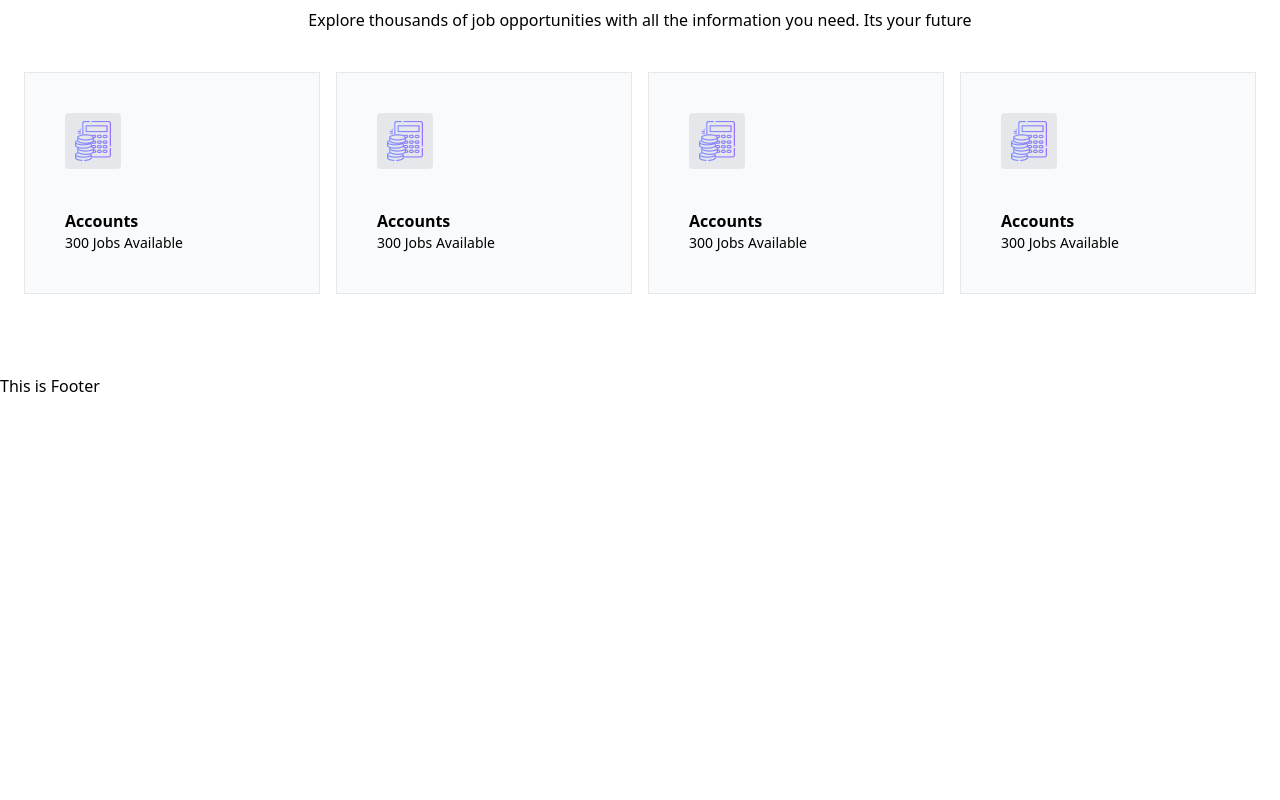
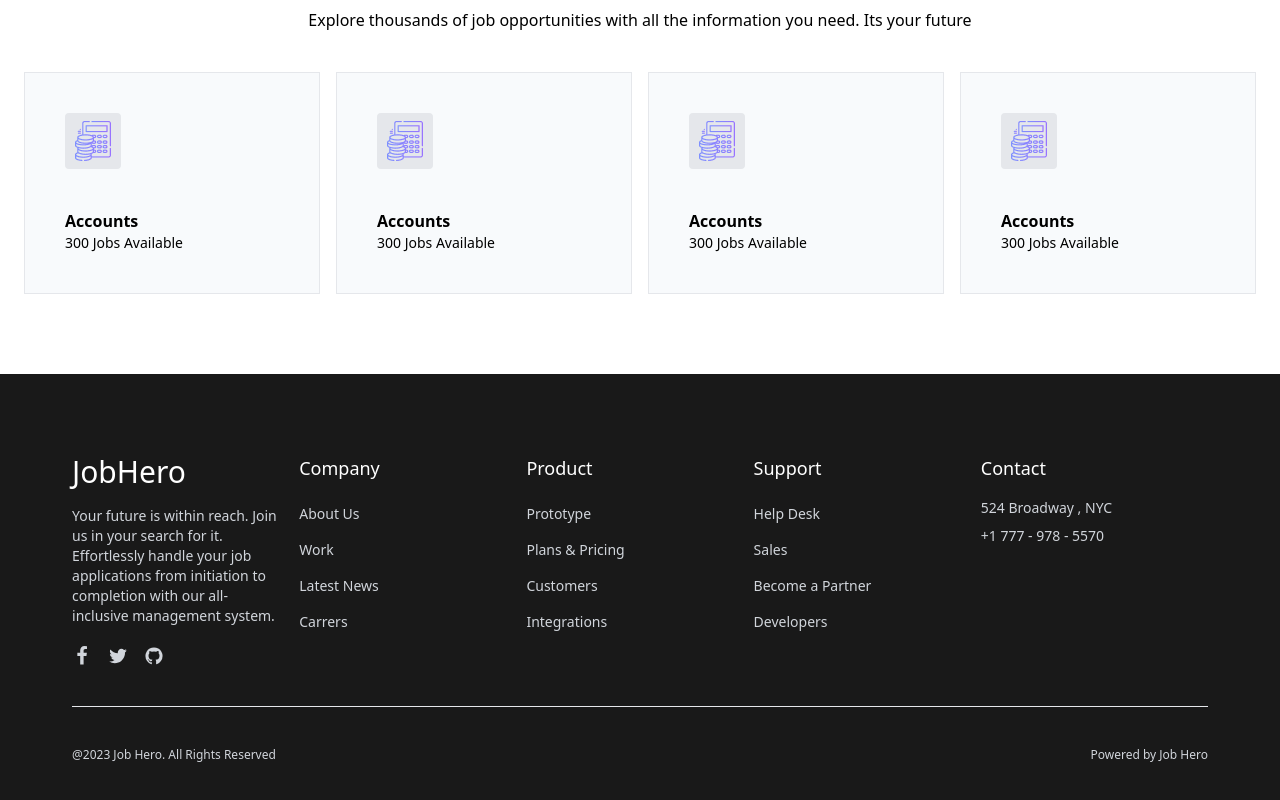
Before and after one commit to IftekherAziz/Job-Hero-Marketplace, a React (Vite) app: page / in a window 1280 px wide. Shown: the part 940-1740 px from the top of the page. Before the commit the page ends 1338 px from the top, so only its background shows below. Built offline with nearby package versions, Linux system fonts and the light colour scheme; a web font is replaced by a local one.

Commit message:
Footer Design Complete

```diff
--- a/src/App.jsx
+++ b/src/App.jsx
@@ -1,15 +1,17 @@
-import React from 'react';
-import Header from './components/Header/Header';
-import { Outlet } from 'react-router-dom';
-import Footer from './components/Footer/Footer';
+import React from "react";
+import Header from "./components/Header/Header";
+import { Outlet } from "react-router-dom";
+import Footer from "./components/Footer/Footer";
 
 const App = () => {
   return (
-    <div>
+    <>
       <Header></Header>
-      <Outlet></Outlet>
+      <div className="md:min-h-[calc(100vh-341px)]">
+        <Outlet></Outlet>
+      </div>
       <Footer></Footer>
-    </div>
+    </>
   );
 };
 
--- a/src/components/Footer/Footer.jsx
+++ b/src/components/Footer/Footer.jsx
@@ -2,9 +2,164 @@ import React from 'react';
 
 const Footer = () => {
     return (
-        <div>
-            <h2>This is Footer</h2>
+      <footer class="footer_bg  dark:bg-gray-800 pt-20 px-10">
+        <div class="max-w-7xl px-4 mx-auto sm:px-6 md:px-8 text-gray-300">
+          <ul class="flex flex-wrap justify-center text-lg font-light">
+            <li class="w-1/2 md:w-1/4 lg:w-1/5 mb-10">
+              <div class="">
+                <h1 class="text-white font-medium text-3xl mb-4">JobHero</h1>
+                <ul>
+                  <li class="mb-2">
+                    <p className="text-sm pr-4">
+                      Your future is within reach. Join us in your search for
+                      it. Effortlessly handle your job applications from
+                      initiation to completion with our all-inclusive management
+                      system.
+                    </p>
+                  </li>
+                  <div class="flex gap-4 pt-3">
+                    <a href="#">
+                      <svg
+                        width="20"
+                        height="20"
+                        fill="currentColor"
+                        class="text-xl"
+                        viewBox="0 0 1792 1792"
+                        xmlns="http://www.w3.org/2000/svg"
+                      >
+                        <path d="M1343 12v264h-157q-86 0-116 36t-30 108v189h293l-39 296h-254v759h-306v-759h-255v-296h255v-218q0-186 104-288.5t277-102.5q147 0 228 12z"></path>
+                      </svg>
+                    </a>
+                    <a href="#">
+                      <svg
+                        width="20"
+                        height="20"
+                        fill="currentColor"
+                        class="text-xl "
+                        viewBox="0 0 1792 1792"
+                        xmlns="http://www.w3.org/2000/svg"
+                      >
+                        <path d="M1684 408q-67 98-162 167 1 14 1 42 0 130-38 259.5t-115.5 248.5-184.5 210.5-258 146-323 54.5q-271 0-496-145 35 4 78 4 225 0 401-138-105-2-188-64.5t-114-159.5q33 5 61 5 43 0 85-11-112-23-185.5-111.5t-73.5-205.5v-4q68 38 146 41-66-44-105-115t-39-154q0-88 44-163 121 149 294.5 238.5t371.5 99.5q-8-38-8-74 0-134 94.5-228.5t228.5-94.5q140 0 236 102 109-21 205-78-37 115-142 178 93-10 186-50z"></path>
+                      </svg>
+                    </a>
+                    <a href="#">
+                      <svg
+                        xmlns="http://www.w3.org/2000/svg"
+                        width="20"
+                        height="20"
+                        fill="currentColor"
+                        class="text-xl "
+                        viewBox="0 0 1792 1792"
+                      >
+                        <path d="M896 128q209 0 385.5 103t279.5 279.5 103 385.5q0 251-146.5 451.5t-378.5 277.5q-27 5-40-7t-13-30q0-3 .5-76.5t.5-134.5q0-97-52-142 57-6 102.5-18t94-39 81-66.5 53-105 20.5-150.5q0-119-79-206 37-91-8-204-28-9-81 11t-92 44l-38 24q-93-26-192-26t-192 26q-16-11-42.5-27t-83.5-38.5-85-13.5q-45 113-8 204-79 87-79 206 0 85 20.5 150t52.5 105 80.5 67 94 39 102.5 18q-39 36-49 103-21 10-45 15t-57 5-65.5-21.5-55.5-62.5q-19-32-48.5-52t-49.5-24l-20-3q-21 0-29 4.5t-5 11.5 9 14 13 12l7 5q22 10 43.5 38t31.5 51l10 23q13 38 44 61.5t67 30 69.5 7 55.5-3.5l23-4q0 38 .5 88.5t.5 54.5q0 18-13 30t-40 7q-232-77-378.5-277.5t-146.5-451.5q0-209 103-385.5t279.5-279.5 385.5-103zm-477 1103q3-7-7-12-10-3-13 2-3 7 7 12 9 6 13-2zm31 34q7-5-2-16-10-9-16-3-7 5 2 16 10 10 16 3zm30 45q9-7 0-19-8-13-17-6-9 5 0 18t17 7zm42 42q8-8-4-19-12-12-20-3-9 8 4 19 12 12 20 3zm57 25q3-11-13-16-15-4-19 7t13 15q15 6 19-6zm63 5q0-13-17-11-16 0-16 11 0 13 17 11 16 0 16-11zm58-10q-2-11-18-9-16 3-14 15t18 8 14-14z"></path>
+                      </svg>
+                    </a>
+                  </div>
+                </ul>
+              </div>
+            </li>
+            <li class="w-1/2 md:w-1/4 lg:w-1/5 mb-10">
+              <div class="">
+                <h2 class="text-white font-medium text-md mb-4">Company</h2>
+                <ul>
+                  <li class="mb-2">
+                    <a className="text-sm" href="#">
+                      About Us
+                    </a>
+                  </li>
+                  <li class="mb-2">
+                    <a className="text-sm" href="#">
+                      Work
+                    </a>
+                  </li>
+                  <li class="mb-2 ">
+                    <a className="text-sm" href="#">
+                      Latest News
+                    </a>
+                  </li>
+                  <li class="mb-2 ">
+                    <a className="text-sm" href="#">
+                      Carrers
+                    </a>
+                  </li>
+                </ul>
+              </div>
+            </li>
+            <li class="w-1/2 md:w-1/4 lg:w-1/5 mb-10">
+              <div class="">
+                <h2 class="text-white font-medium text-md mb-4">Product</h2>
+                <ul>
+                  <li class="mb-2">
+                    <a className="text-sm" href="#">
+                      Prototype
+                    </a>
+                  </li>
+                  <li class="mb-2 ">
+                    <a className="text-sm" href="#">
+                      Plans & Pricing
+                    </a>
+                  </li>
+                  <li class="mb-2 ">
+                    <a className="text-sm" href="#">
+                      Customers
+                    </a>
+                  </li>
+                  <li class="mb-2 ">
+                    <a className="text-sm" href="#">
+                      Integrations
+                    </a>
+                  </li>
+                </ul>
+              </div>
+            </li>
+
+            <li class="w-1/2 md:w-1/4 lg:w-1/5 mb-10">
+              <div class="">
+                <h2 class="text-white  font-medium text-md  mb-4">Support</h2>
+                <ul>
+                  <li class="mb-2">
+                    <a className="text-sm" href="#">
+                      Help Desk
+                    </a>
+                  </li>
+                  <li class="mb-2">
+                    <a className="text-sm" href="#">
+                      Sales
+                    </a>
+                  </li>
+                  <li class="mb-2 ">
+                    <a className="text-sm" href="#">
+                      Become a Partner
+                    </a>
+                  </li>
+                  <li class="mb-2 ">
+                    <a className="text-sm" href="#">
+                      Developers
+                    </a>
+                  </li>
+                </ul>
+              </div>
+            </li>
+            <li class="w-full md:w-1/4 lg:w-1/5 mb-10">
+              <div class="">
+                <h2 class="text-white font-medium text-md  mb-4">Contact</h2>
+                <ul>
+                  <li class="mb-2">
+                    <p className="text-sm">524 Broadway , NYC</p>
+                  </li>
+                  <li class="mb-2 ">
+                    <p className="text-sm">+1 777 - 978 - 5570</p>
+                  </li>
+                </ul>
+              </div>
+            </li>
+          </ul>
+          <div className="border-t py-10 flex justify-between">
+            <p className="text-xs">@2023 Job Hero. All Rights Reserved</p>
+            <p className="text-xs">Powered by Job Hero</p>
+          </div>
         </div>
+      </footer>
     );
 };
 
--- a/src/index.css
+++ b/src/index.css
@@ -16,3 +16,6 @@
 .text_color{
     color:#7E90FE;
 }
+.footer_bg{
+    background-color: #191919;
+}
```
Also changed, not shown: 6 other files (tests, documents, lock files or other folders).
